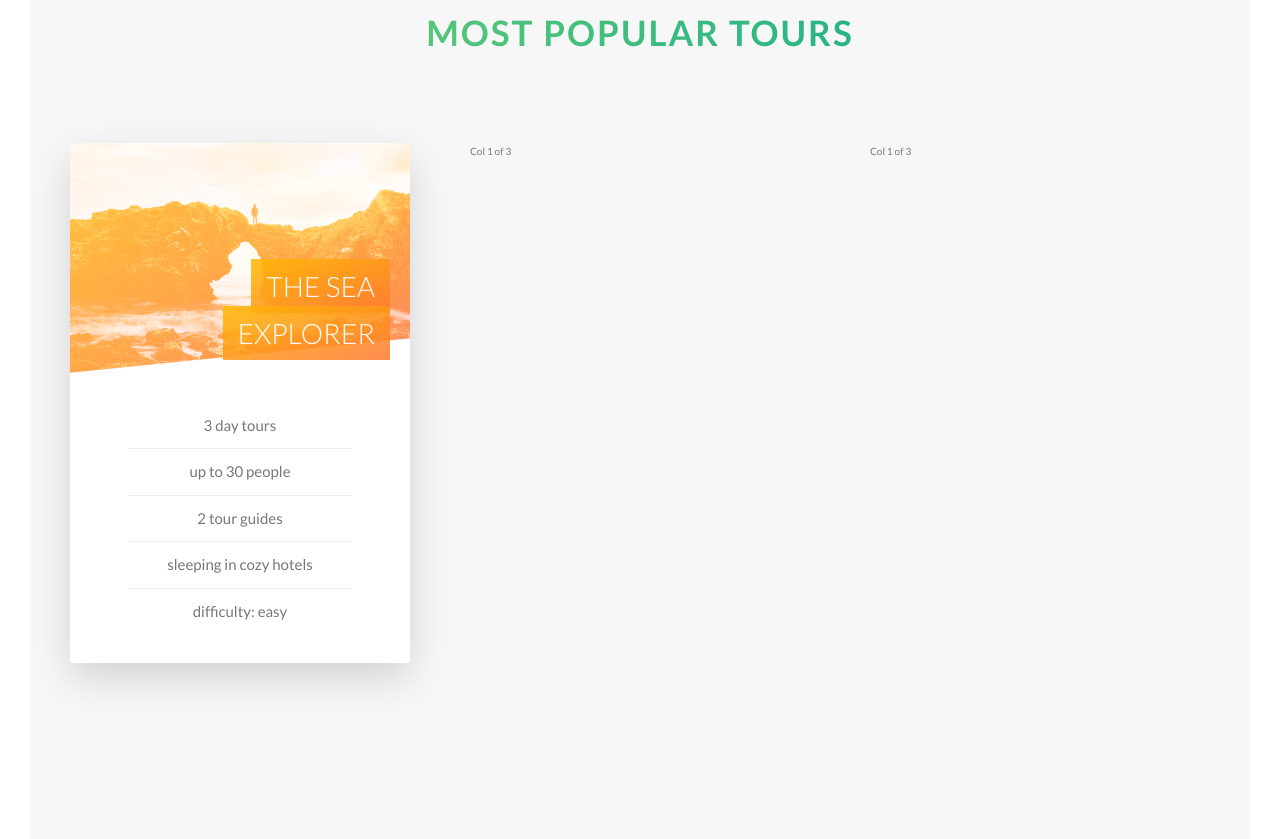
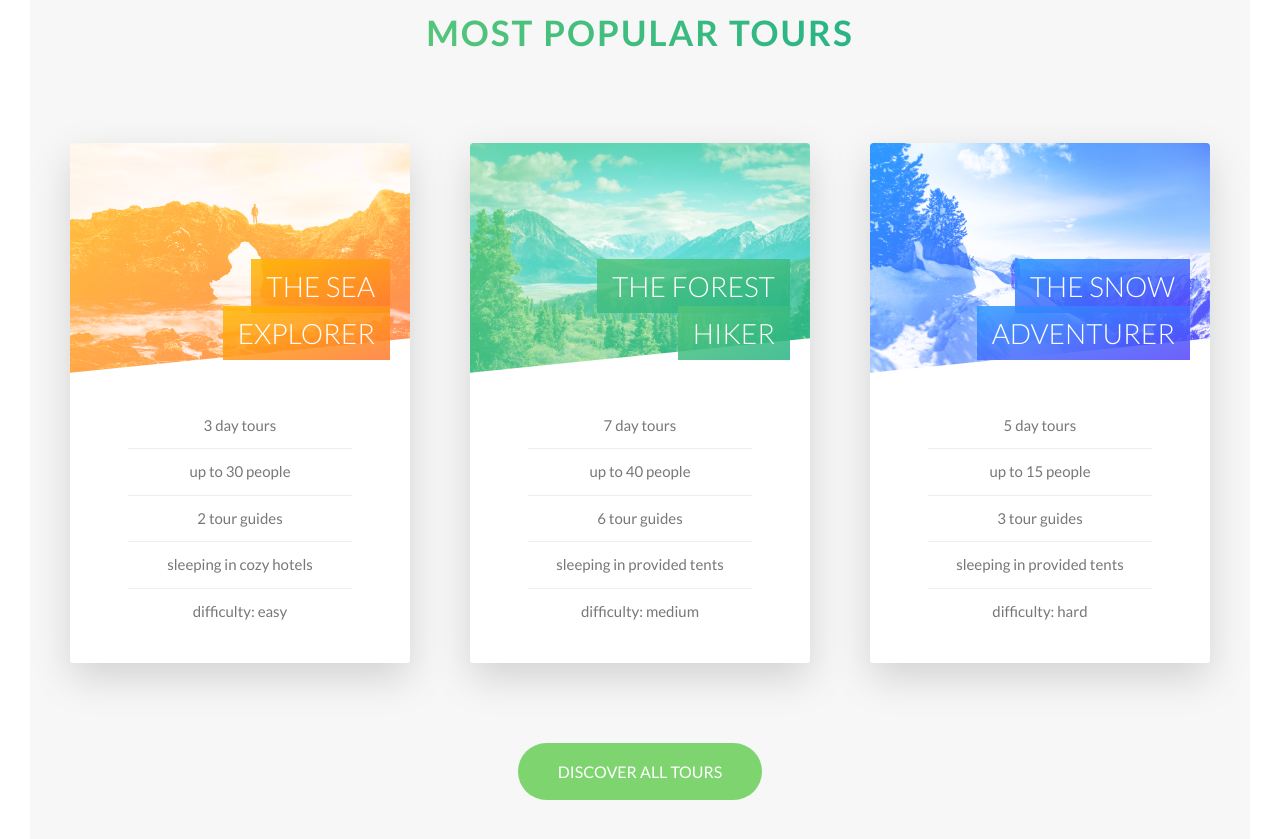
Before and after one commit to atena123/Notorius_with_floats-sass, a website: page index.html in a window 1280 px wide. Shown: the part 2229-3068 px from the top of the page. Drawn offline with Linux system fonts and the light colour scheme.

Commit message:
created all cards

```diff
--- a/index.html
+++ b/index.html
@@ -168,8 +168,69 @@
               </div>
             </div>
           </div>
-          <div class="col-1-of-3">Col 1 of 3</div>
-          <div class="col-1-of-3">Col 1 of 3</div>
+          <div class="col-1-of-3">
+            <div class="card">
+              <div class="card__side card__side--front">
+                <div class="card__picture card__picture--2">&nbsp;</div>
+                <h4 class="card__heading">
+                  <span class="card__heading-span card__heading-span--2"
+                    >The Forest Hiker</span
+                  >
+                </h4>
+                <div class="card__details">
+                  <ul>
+                    <li>7 day tours</li>
+                    <li>up to 40 people</li>
+                    <li>6 tour guides</li>
+                    <li>sleeping in provided tents</li>
+                    <li>difficulty: medium</li>
+                  </ul>
+                </div>
+              </div>
+              <div class="card__side card__side--back card__side--back-2">
+                <div class="card__cta">
+                  <div class="card__price-box">
+                    <p class="card__price-only">Only</p>
+                    <p class="card__price-value">$497</p>
+                  </div>
+                  <a href="#" class="btn btn--white">Book Now!</a>
+                </div>
+              </div>
+            </div>
+          </div>
+          <div class="col-1-of-3">
+            <div class="card">
+              <div class="card__side card__side--front">
+                <div class="card__picture card__picture--3">&nbsp;</div>
+                <h4 class="card__heading">
+                  <span class="card__heading-span card__heading-span--3"
+                    >The Snow adventurer</span
+                  >
+                </h4>
+                <div class="card__details">
+                  <ul>
+                    <li>5 day tours</li>
+                    <li>up to 15 people</li>
+                    <li>3 tour guides</li>
+                    <li>sleeping in provided tents</li>
+                    <li>difficulty: hard</li>
+                  </ul>
+                </div>
+              </div>
+              <div class="card__side card__side--back card__side--back-3">
+                <div class="card__cta">
+                  <div class="card__price-box">
+                    <p class="card__price-only">Only</p>
+                    <p class="card__price-value">$897</p>
+                  </div>
+                  <a href="#" class="btn btn--white">Book Now!</a>
+                </div>
+              </div>
+            </div>
+          </div>
+        </div>
+        <div class="u-center-text u-margin-bottom-huge">
+          <a href="#" class="btn btn--green">Discover all tours</a>
         </div>
       </section>
     </main>
--- a/sass/base/_utilities.scss
+++ b/sass/base/_utilities.scss
@@ -11,3 +11,10 @@
 .u-margin-bottom-big {
   margin-bottom: 8rem;
 }
+.u-margin-top-big {
+  margin-top: 8rem;
+}
+
+.u-margin-top-huge {
+  margin-top: 10rem;
+}
--- a/sass/components/_button.scss
+++ b/sass/components/_button.scss
@@ -32,6 +32,15 @@
 
     &::after {
       background-color: $color-white;
+    }
+  }
+
+  &--green {
+    background-color: $color-primary;
+    color: $color-white;
+
+    &::after {
+      background-color: $color-primary;
     }
   }
 
--- a/sass/components/_card.scss
+++ b/sass/components/_card.scss
@@ -31,6 +31,22 @@
           $color-secondary-dark
         );
       }
+
+      &-2 {
+        background-image: linear-gradient(
+          to right bottom,
+          $color-primary-light,
+          $color-primary-dark
+        );
+      }
+
+      &-3 {
+        background-image: linear-gradient(
+          to right bottom,
+          $color-tertiary-light,
+          $color-tertiary-dark
+        );
+      }
     }
   }
 
@@ -49,6 +65,8 @@
     background-blend-mode: screen;
     -webkit-clip-path: polygon(0 0, 100% 0, 100% 85%, 0 100%);
     clip-path: polygon(0 0, 100% 0, 100% 85%, 0 100%);
+    border-top-left-radius: 3px;
+    border-top-right-radius: 3px;
 
     &--1 {
       background-image: linear-gradient(
@@ -58,13 +76,22 @@
         ),
         url(../img/nat-5.jpg);
     }
-
     &--2 {
-      background-image: url(../img/nat-5.jpg);
+      background-image: linear-gradient(
+          to right bottom,
+          $color-primary-light,
+          $color-primary-dark
+        ),
+        url(../img/nat-6.jpg);
     }
 
     &--3 {
-      background-image: url(../img/nat-5.jpg);
+      background-image: linear-gradient(
+          to right bottom,
+          $color-tertiary-light,
+          $color-tertiary-dark
+        ),
+        url(../img/nat-7.jpg);
     }
   }
 
@@ -84,11 +111,28 @@
     padding: 1rem 1.5rem;
     -webkit-box-decoration-break: clone;
     box-decoration-break: clone;
+
     &--1 {
       background-image: linear-gradient(
         to right bottom,
         rgba($color-secondary-light, 0.85),
         rgba($color-secondary-dark, 0.85)
+      );
+    }
+
+    &--2 {
+      background-image: linear-gradient(
+        to right bottom,
+        rgba($color-primary-light, 0.85),
+        rgba($color-primary-dark, 0.85)
+      );
+    }
+
+    &--3 {
+      background-image: linear-gradient(
+        to right bottom,
+        rgba($color-tertiary-light, 0.85),
+        rgba($color-tertiary-dark, 0.85)
       );
     }
   }
--- a/sass/pages/_home.scss
+++ b/sass/pages/_home.scss
@@ -24,6 +24,6 @@
 
 .section-tours {
   background-color: $color-grey-light-1;
-  padding: 25rem 0 50rem 0;
+  padding: 25rem 0 15rem 0;
   margin-top: -10rem;
 }
```
Also changed, not shown: css/style.css.
